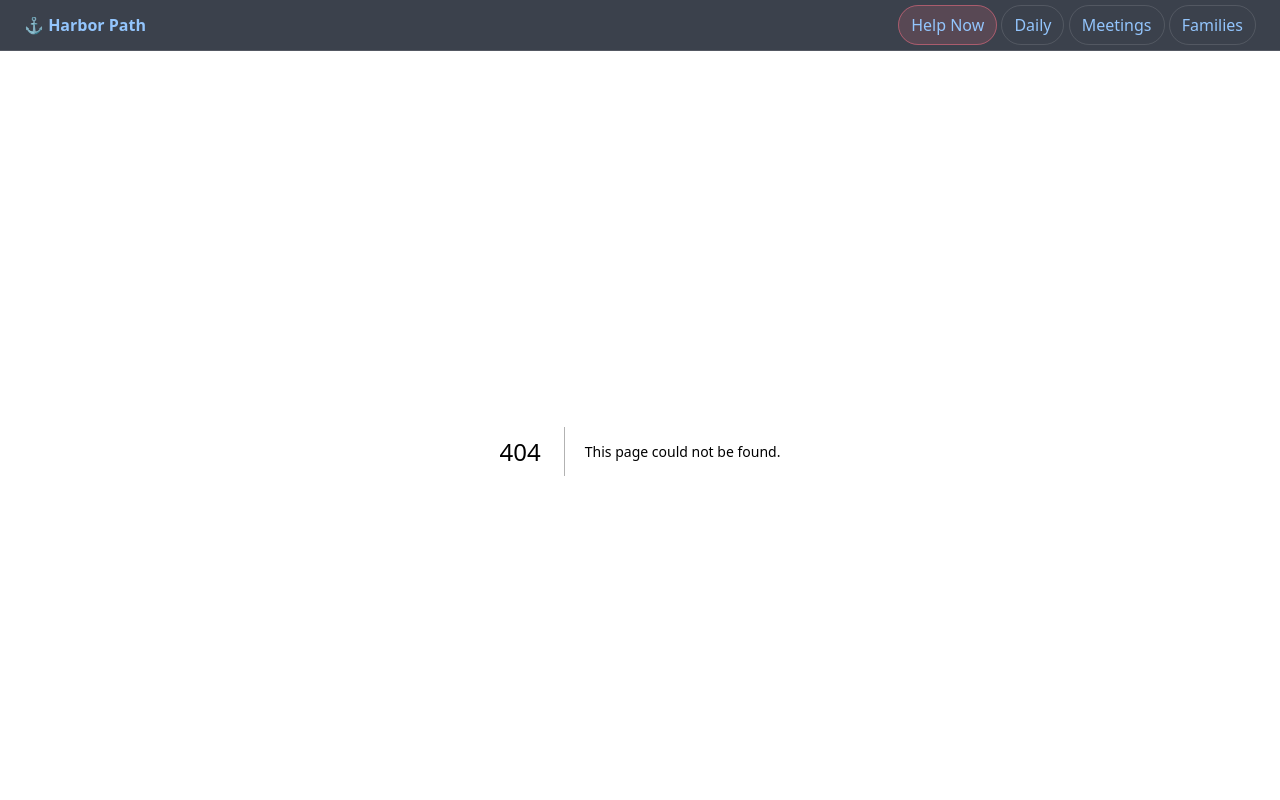
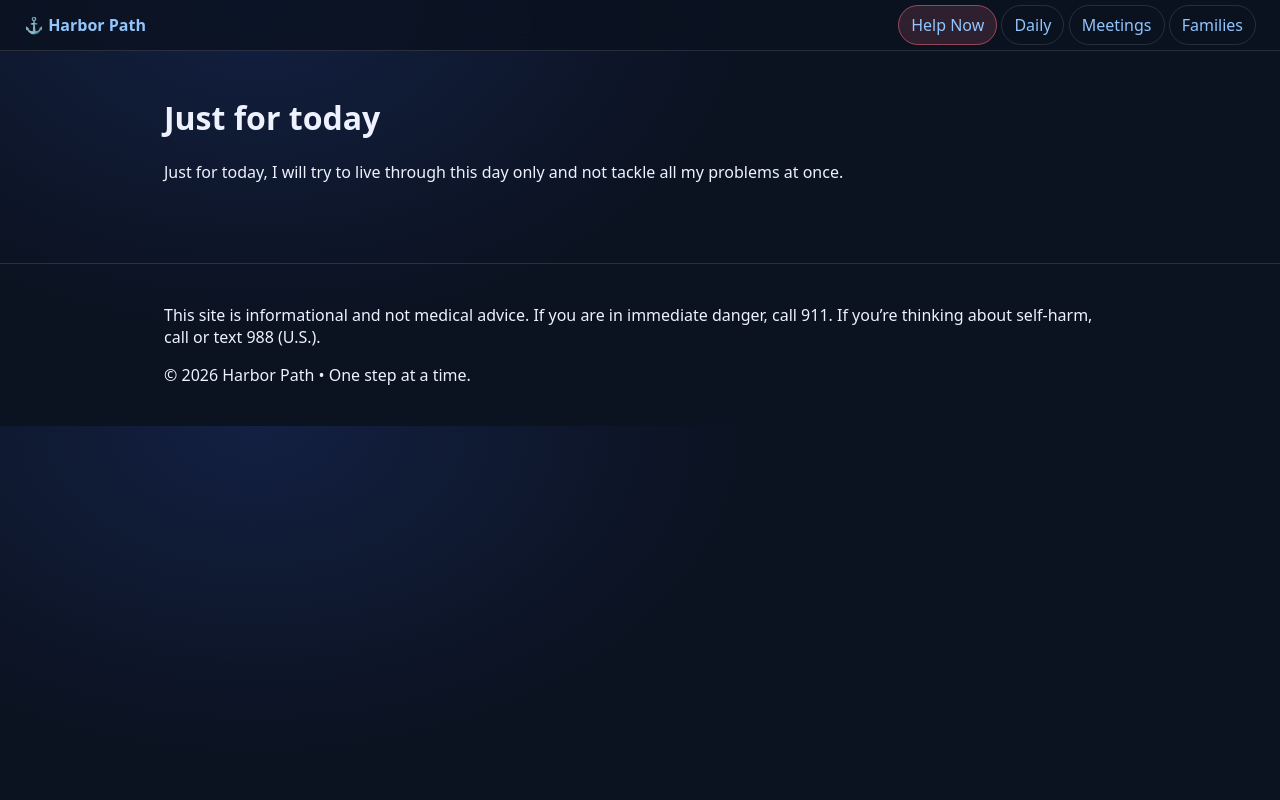
Before and after one commit to KristineMK72/HARBOR-PATH, a Next.js app: page /daily in a window 1280 px wide. Before the commit this address had no page. Shown: the top 800 px of the page. Built offline with nearby package versions, Linux system fonts and the light colour scheme.

Commit message:
Create page.tsx

```diff
--- /dev/null
+++ b/app/daily/page.tsx
@@ -0,0 +1,13 @@
+import Container from "@/components/Container";
+
+export default function Daily() {
+  return (
+    <Container>
+      <h1>Just for today</h1>
+      <p>
+        Just for today, I will try to live through this day only and not tackle
+        all my problems at once.
+      </p>
+    </Container>
+  );
+}
```
